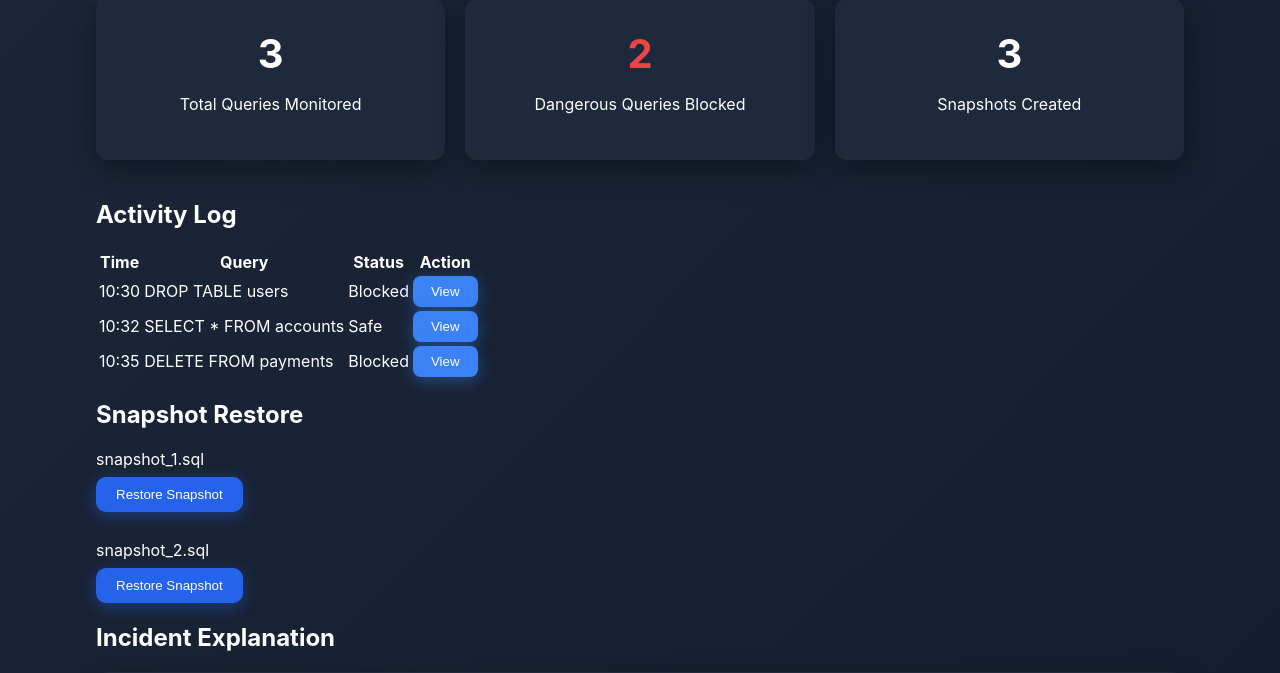
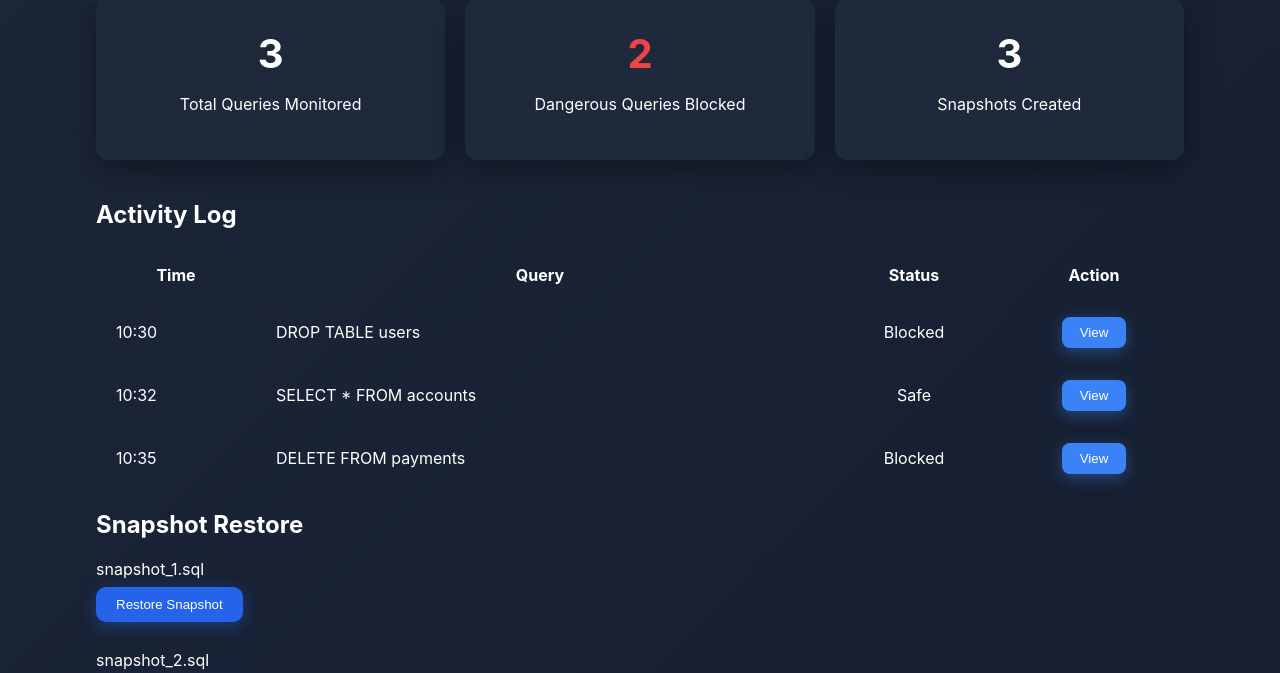
Before and after one commit to Abhinavverma14/db-guardian, a Flask app: page / in a window 1280 px wide. Shown: the part 199-872 px from the top of the page. Run offline with Flask 3, Linux system fonts and the light colour scheme.

Commit message:
table spacing class fix

```diff
--- a/dashboard/static/style.css
+++ b/dashboard/static/style.css
@@ -61,40 +61,42 @@ margin:0;
 
 
 /* ---------- FIXED TABLE SPACING ---------- */
+/* ---------- FINAL TABLE SPACING FIX ---------- */
+
 .log-table{
     width:100%;
     border-collapse:collapse;
-    margin-top:20px;
-    table-layout:fixed;   /* important */
+    table-layout:fixed;
 }
 
-.log-table th,.log-table td{
-    padding:15px;
-    text-align:left;
-    border-bottom:1px solid #334155;
-    white-space:nowrap;   /* spacing fix */
-}
-
-/* column widths */
+/* Column widths */
 .log-table th:nth-child(1),
 .log-table td:nth-child(1){
-    width:120px;      /* Time column */
-    font-family: monospace;
+    width:120px;
 }
 
 .log-table th:nth-child(2),
 .log-table td:nth-child(2){
-    width:45%;        /* Query column */
+    width:55%;
+    word-wrap:break-word;
 }
 
 .log-table th:nth-child(3),
 .log-table td:nth-child(3){
-    width:120px;      /* Status */
+    width:140px;
+    text-align:center;
 }
 
 .log-table th:nth-child(4),
 .log-table td:nth-child(4){
-    width:120px;      /* Action */
+    width:140px;
+    text-align:center;
+}
+
+/* extra spacing between columns */
+.log-table th,
+.log-table td{
+    padding:16px 20px;
 }
 /* ----------------------------------------- */
 
--- a/dashboard/templates/index.html
+++ b/dashboard/templates/index.html
@@ -35,7 +35,7 @@
     <!-- Activity Log -->
     <h2>Activity Log</h2>
 
-    <table>
+    <table class="log-table">
         <thead>
             <tr>
                 <th>Time</th>
```
